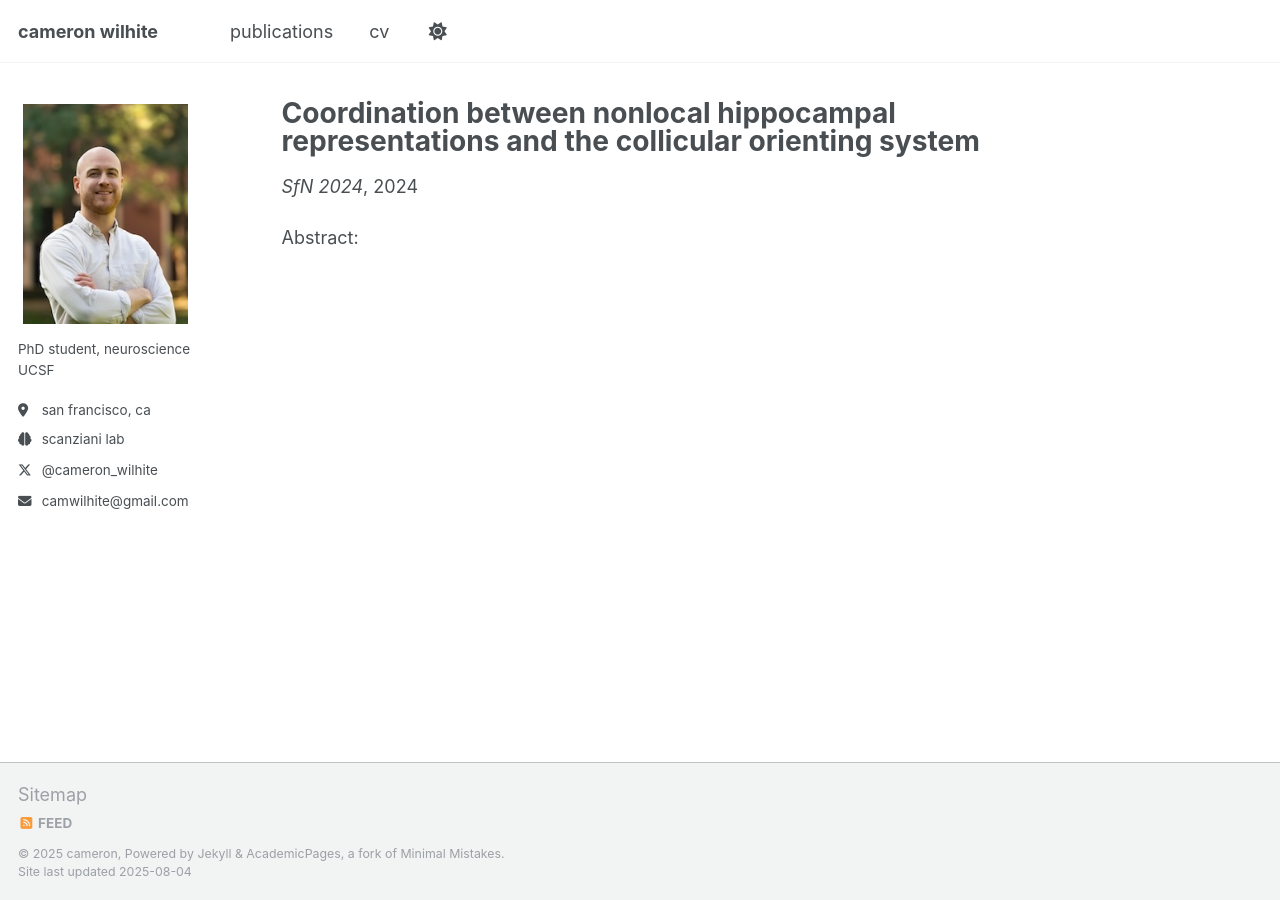
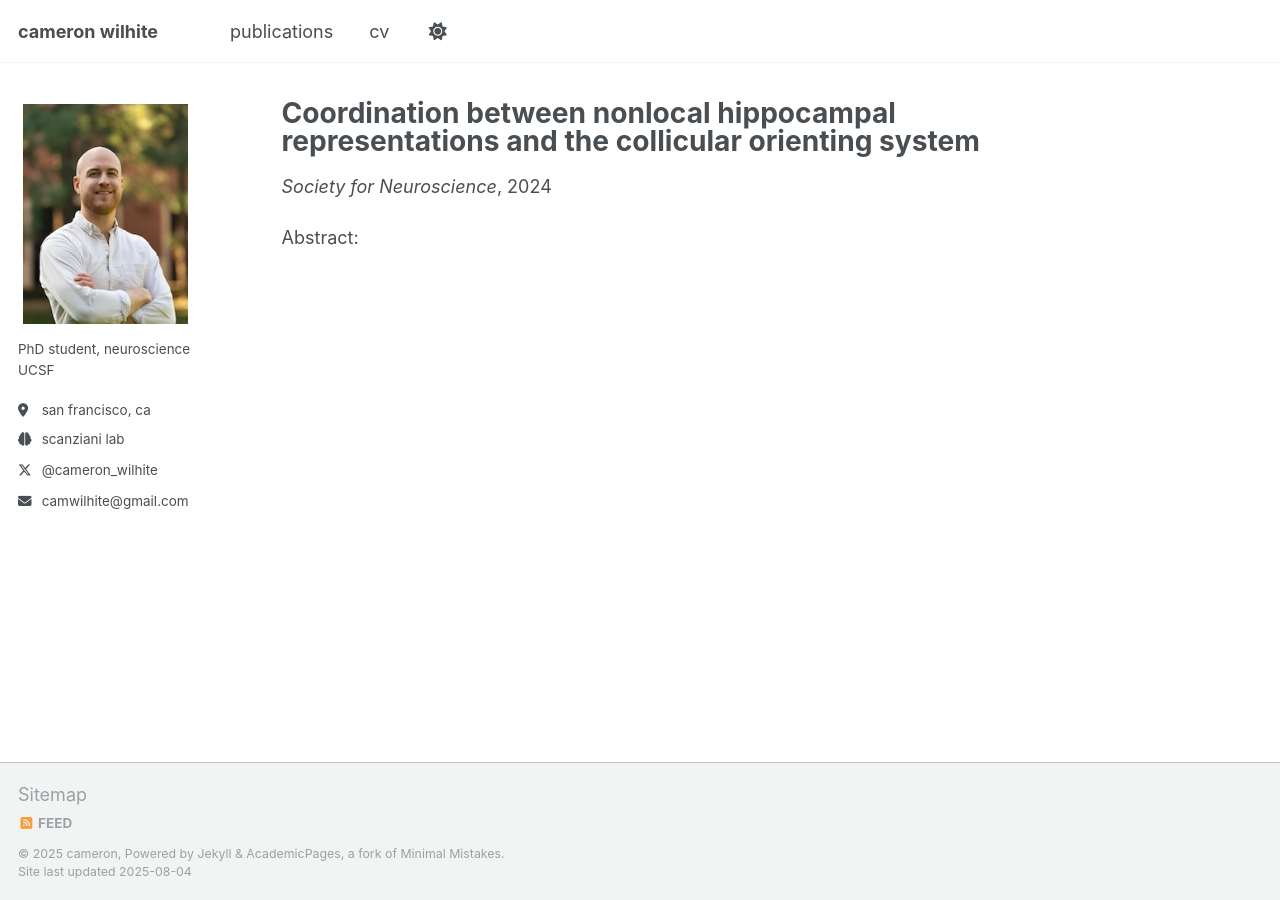
Before and after one commit to camwilhite/camwilhite.github.io, a Jekyll site: the page built from _publications/2024-02-17-paper-title-number-4.md, in a window 1280 px wide. Built offline with Jekyll 4.4.1, drawn with Linux system fonts in a browser that asks for light colours; a script that is not in the unit is left out.

Commit message:
Update 2024-02-17-paper-title-number-4.md

```diff
--- a/_publications/2024-02-17-paper-title-number-4.md
+++ b/_publications/2024-02-17-paper-title-number-4.md
@@ -5,7 +5,7 @@ category: conferences
 permalink: /publication/2024-02-17-paper-title-number-4
 excerpt: 'Cameron Wilhite, Loren M. Frank, Massimo Scanziani'
 date: 2024-10-05
-venue: 'SfN 2024'
+venue: 'Society for Neuroscience'
 paperurl:
 citation:
 ---
```
